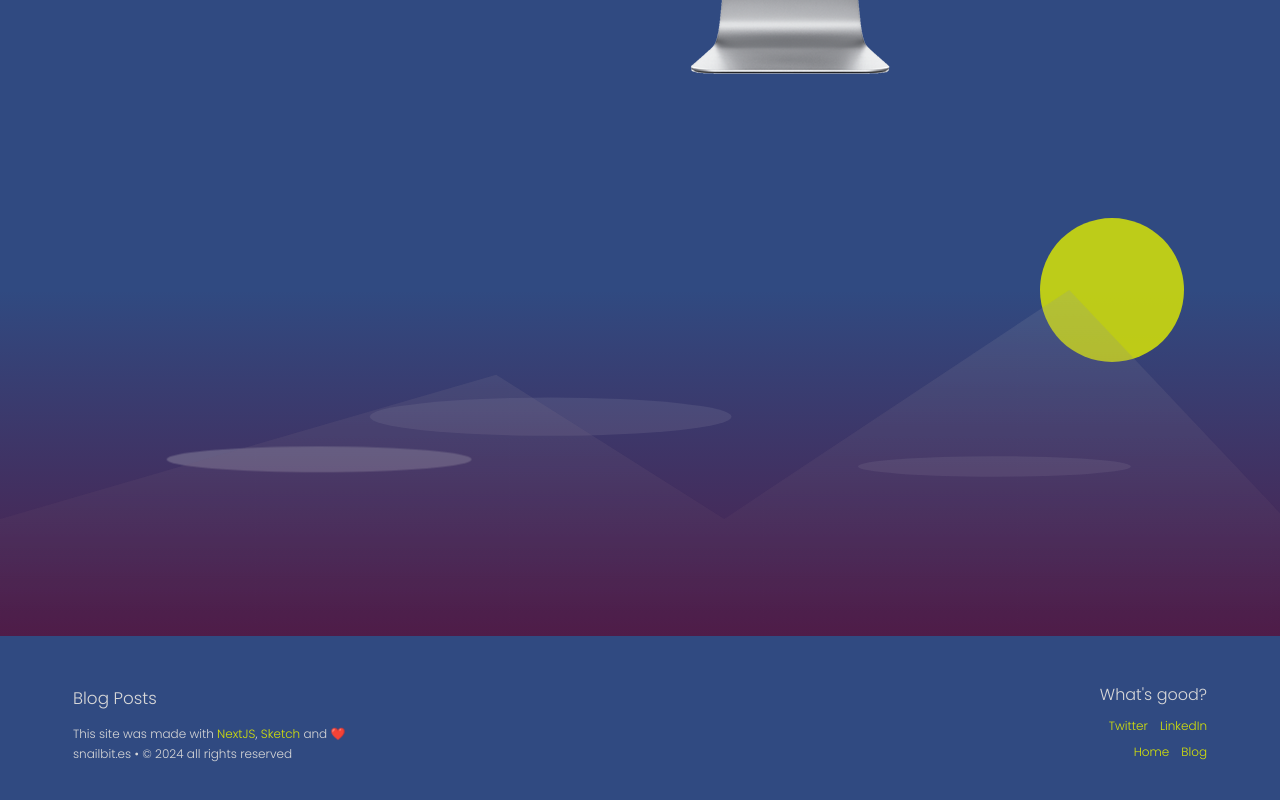
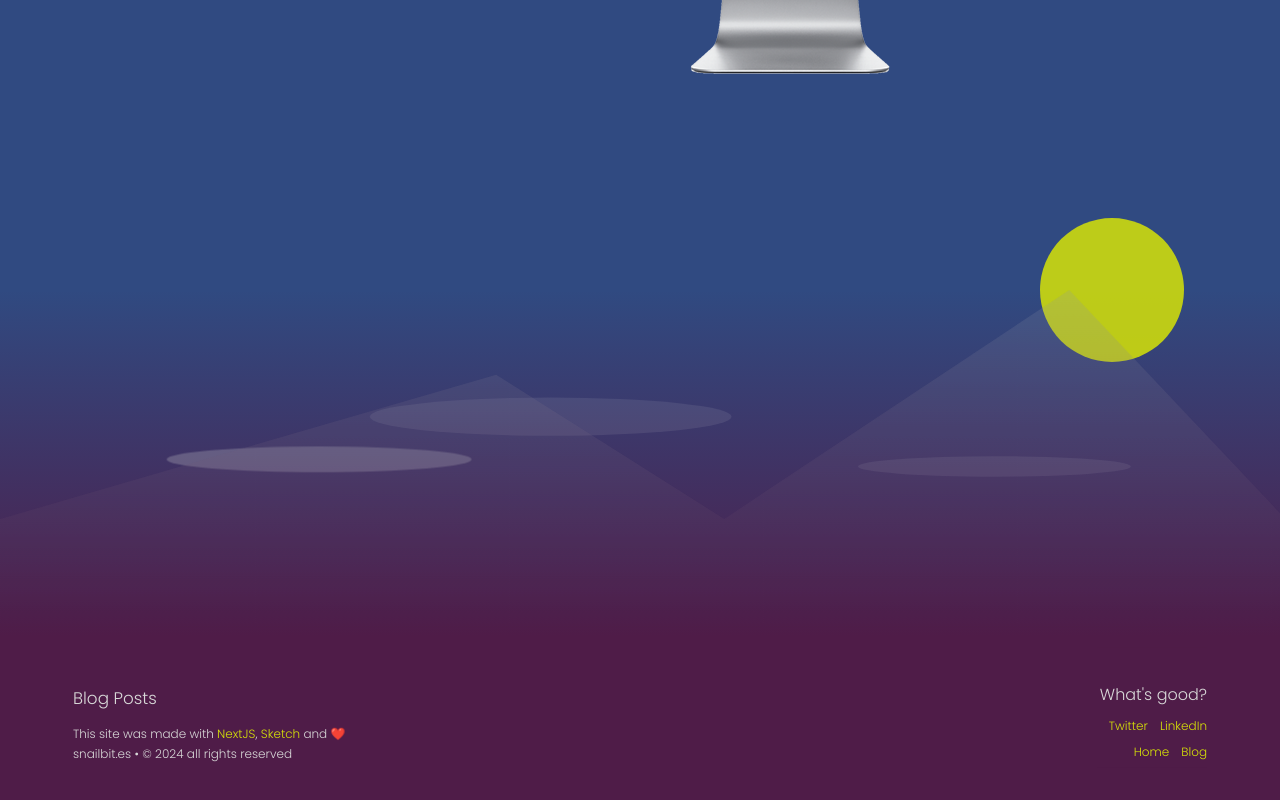
Before and after one commit to vnalupta/snailbites-nextjs-v2, a Next.js app: page / in a window 1280 px wide. Shown: the part 2002-2802 px from the top of the page. Built offline with nearby package versions, Linux system fonts and the light colour scheme.

Commit message:
blog layout somewhat functional

```diff
--- a/src/components/footer.module.scss
+++ b/src/components/footer.module.scss
@@ -1,6 +1,7 @@
 @import "../styles/color.module.scss";
 
 .container {
+    background-color: $plum;
     overflow: hidden;
     padding: 1em 0;
     color: $eggshell;
--- a/src/components/footer.tsx
+++ b/src/components/footer.tsx
@@ -12,13 +12,7 @@ const Footer = () => {
     const pathname = usePathname();
 
     return (
-        <footer
-            className={styles.container}
-            style={{
-                backgroundColor: pathname === "/"
-                ? Color.plum
-                : Color.sesame
-            }}>
+        <footer className={styles.container}>
             <div className={styles.footerWrapper}>
                 {/* Fixes zindex bug with mountain SVG above it */}
                 <section className={styles.footerBody}>
--- a/src/components/social.module.scss
+++ b/src/components/social.module.scss
@@ -7,6 +7,7 @@
     align-items: flex-end;
     transform: translateY(-1.7em);
     color: $eggshell;
+    background-color: $plum;
 }
 .heading {
     margin-bottom: .5em;
--- a/src/components/social.tsx
+++ b/src/components/social.tsx
@@ -14,14 +14,7 @@ function Social() {
     const pathname = usePathname();
 
     return (
-        <div
-            className={styles.container}
-            style={{
-                backgroundColor: pathname === "/"
-                ? Color.plum
-                : Color.sesame
-            }}
-        >
+        <div className={styles.container}>
             <p className={styles.heading}>What&apos;s good?</p>
             <ul className={styles.list}>
                 <li><a href="https://twitter.com/snailbites">Twitter</a></li>
--- a/src/utils/getMetadata.ts
+++ b/src/utils/getMetadata.ts
@@ -22,7 +22,7 @@ export interface PostMetadata {
  *
  * @returns Array<string>
  */
-export function getMetadata(){
+export function getMetadata(): PostMetadata {
     // Get file names under /posts
     const dirNames = fs.readdirSync(postsDirectory);
 
```
Also changed, not shown: src/app/blog/blog.module.scss (added, +8 -0 lines), src/app/blog/page.tsx (+25 -7 lines).
